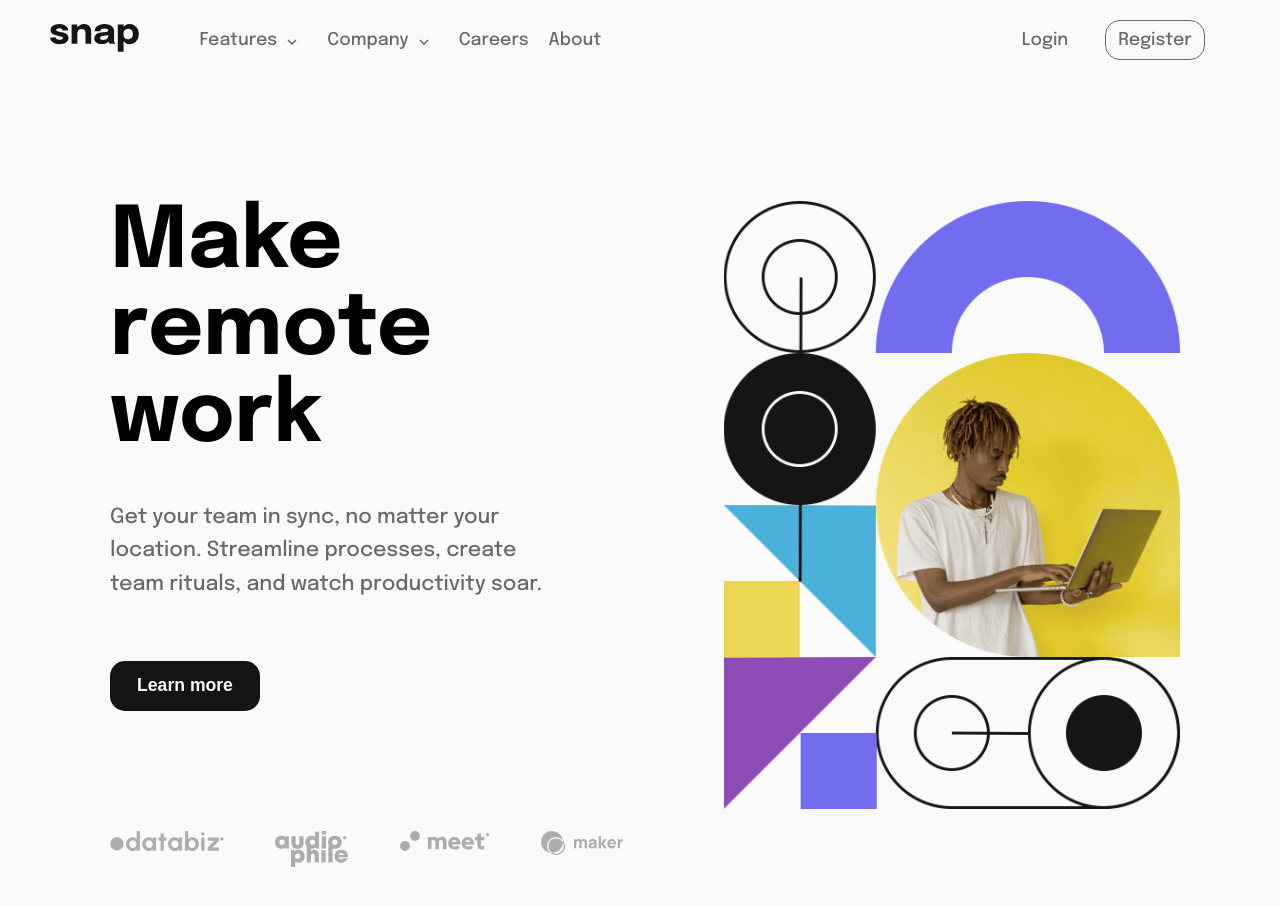
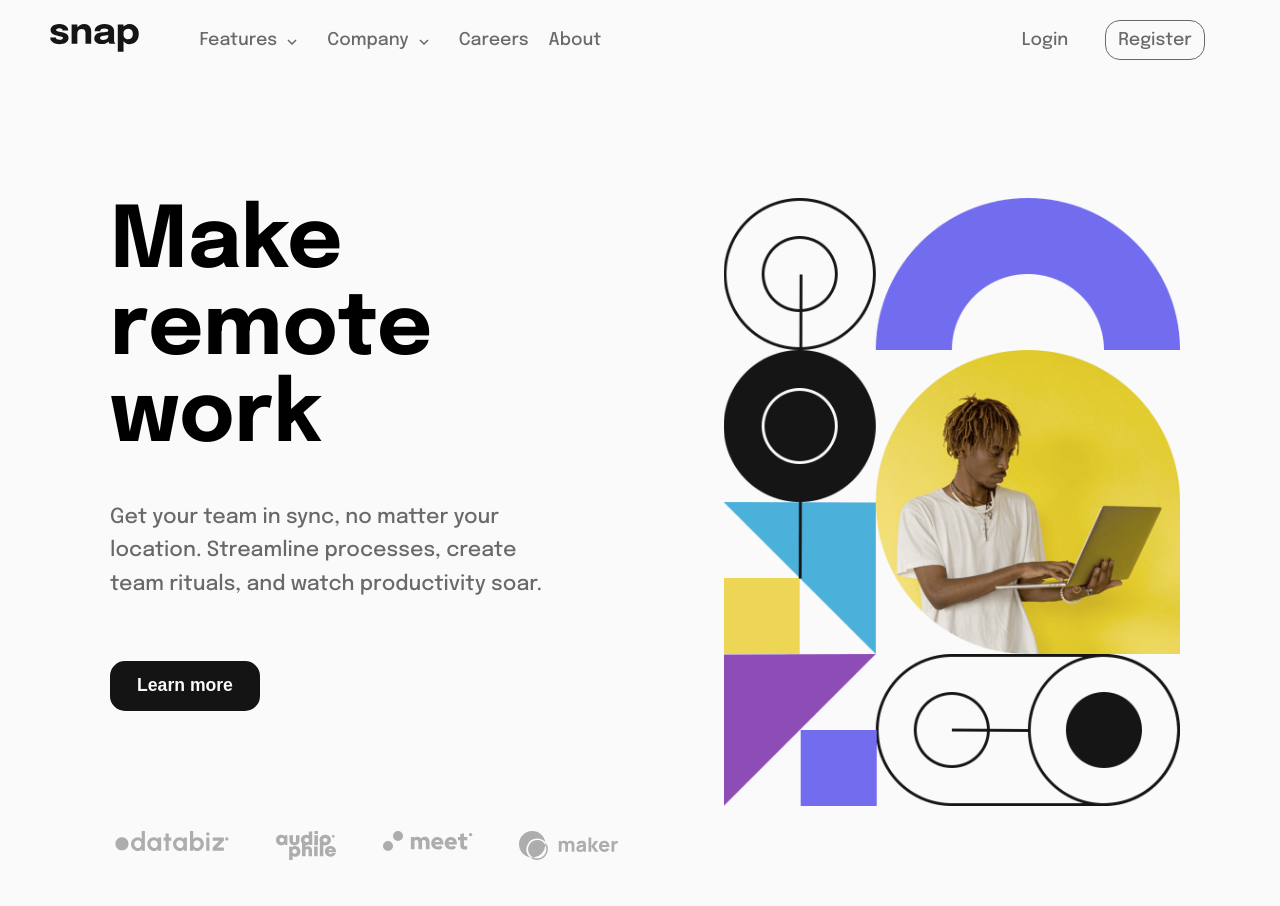
Before and after one commit to hafriaya/challenge_snap_gc, a plain HTML site: page index.html in a window 1280 px wide. Drawn offline with Linux system fonts and the light colour scheme.

Commit message:
edit_partners__img

```diff
--- a/assets/styles/style.css
+++ b/assets/styles/style.css
@@ -221,6 +221,12 @@ body {
 .partners__img-container {
   margin: 10px;
 }
+#img-container__client-maker{
+  width: 100px;
+}
+#img-container__client-audiophile{
+  width: 60px;
+}
 .partners__img-container__img {
   width: 100%;
 }
@@ -313,7 +319,7 @@ body {
     border: 1px solid hsl(0, 0%, 8%);
   }
   .navigation__bar__account__btn__register:hover,
-  .navigation__bar__account__btn__register__link:hover {
+  .navigation__bar__account__btn__link:hover {
     color: hsl(0, 0%, 8%);
   }
 
@@ -362,7 +368,7 @@ body {
     justify-content: space-between;
   }
   .partners__img-container {
-    margin: 0;
+    margin: 0 5px;
   }
 }
 
--- a/index.html
+++ b/index.html
@@ -218,28 +218,31 @@
           <button class="article-text__btn">Learn more</button>
         </di>
         <div class="main__partners partners">
-          <div class="partners__img-container">
+          <div class="partners__img-container" id="img-container__client-databiz">
             <img
               class="partners__img-container__img"
               src="./assets/images/client-databiz.svg"
               alt="client-databiz"
             />
           </div>
-          <div class="partners__img-container">
+          <div class="partners__img-container"
+          id="img-container__client-audiophile">
             <img
               class="partners__img-container__img"
               src="./assets/images/client-audiophile.svg"
               alt="client-audiophile"
             />
           </div>
-          <div class="partners__img-container">
+          <div class="partners__img-container"
+          id="img-container__client-meet">
             <img
               class="partners__img-container__img"
               src="./assets/images/client-meet.svg"
               alt="client-meet"
             />
           </div>
-          <div class="partners__img-container">
+          <div class="partners__img-container"
+          id="img-container__client-maker">
             <img
               class="partners__img-container__img"
               src="./assets/images/client-maker.svg"
```
